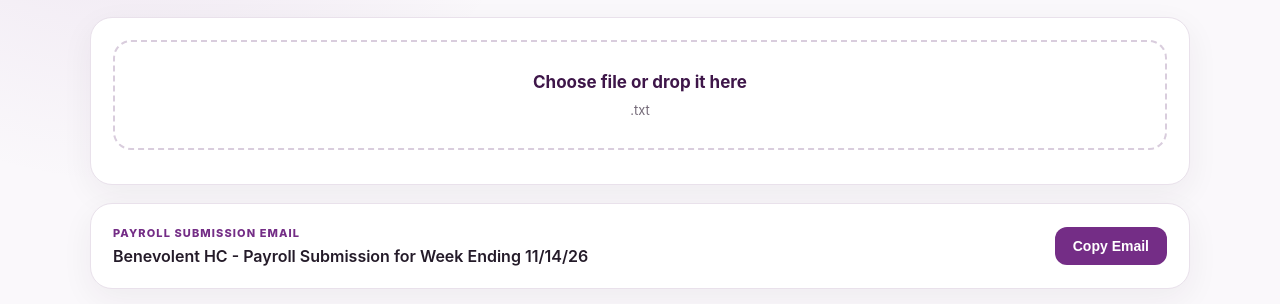
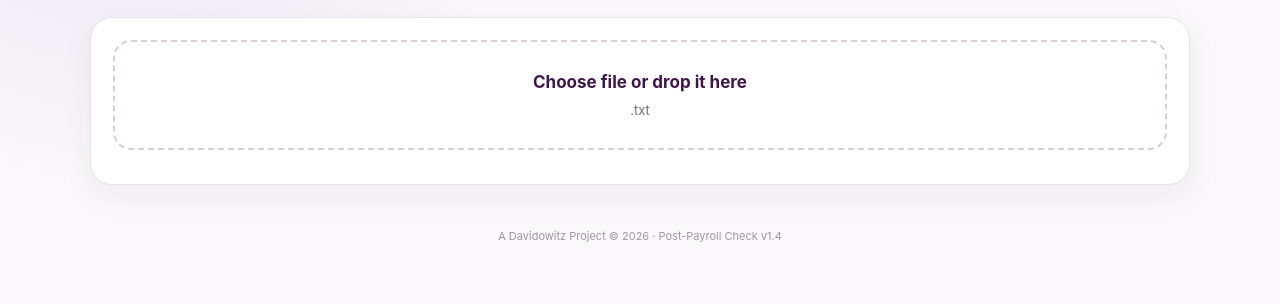
Before and after one commit to MosesDavidowitz/PostPayrollFileCheck, a plain HTML site: page index.html in a window 1280 px wide. Shown: the part 182-486 px from the top of the page. Drawn offline with Linux system fonts and the light colour scheme.

Commit message:
Add files via upload

```diff
--- a/index.html
+++ b/index.html
@@ -55,13 +55,13 @@ button#dl:hover{background:#572064}button#dl:disabled{background:#cdbfd2;cursor:
 <div class="meta" id="fname" style="margin-top:12px"></div></div>
 <div class="card" id="res" style="display:none">
 <div id="banner"></div><div class="sec" id="details"></div>
-<div class="row" style="margin-top:16px;justify-content:flex-start"><button id="dl" disabled>Download</button>
+<div class="row" style="margin-top:16px;justify-content:flex-start"><button id="dl" disabled>Download</button><button class="btn" id="copyEmail">Copy Email</button>
 <span class="meta" id="outname"></span></div>
 <div class="note">Download = the original file, exactly as uploaded, plus a <b>Shift</b> column after End Time
 (numbered per caregiver per day by start time; REG/OT split lines share a number; blank for PTO and In-Service).</div>
 </div>
-<div class="card"><div class="row"><div><div class="label">Payroll submission email</div><div class="subject" id="emailSubject"></div></div><button class="btn" id="copyEmail">Copy Email</button></div></div>
-<footer>A Davidowitz Project © 2026 · Post-Payroll Check v1.3</footer>
+
+<footer>A Davidowitz Project © 2026 · Post-Payroll Check v1.4</footer>
 </div>
 <script>
 // ===== SETTINGS (hard-coded) =====
@@ -143,7 +143,6 @@ drop.ondrop=e=>{e.preventDefault();drop.classList.remove('hover');e.dataTransfer
 // Email copy is independent of the payroll file and uses the device's local date.
 function payrollWeekDate(){const d=new Date();d.setDate(d.getDate()-(d.getDay()+1)%7);return `${d.getMonth()+1}/${d.getDate()}/${String(d.getFullYear()).slice(-2)}`;}
 function payrollEmail(){const date=payrollWeekDate();return `Benevolent HC - Payroll Submission for Week Ending ${date}\n\nAttached, please find the payroll file for week ending on ${date}.\n\nAdditionally, please ensure that any checks previously requested to be stopped are reissued as needed.\n\nThe office timesheets have also been confirmed.`;}
-document.getElementById('emailSubject').textContent=`Benevolent HC - Payroll Submission for Week Ending ${payrollWeekDate()}`;
 document.getElementById('copyEmail').onclick=async()=>{
   const btn=document.getElementById('copyEmail'),message=payrollEmail();
   try{
```
